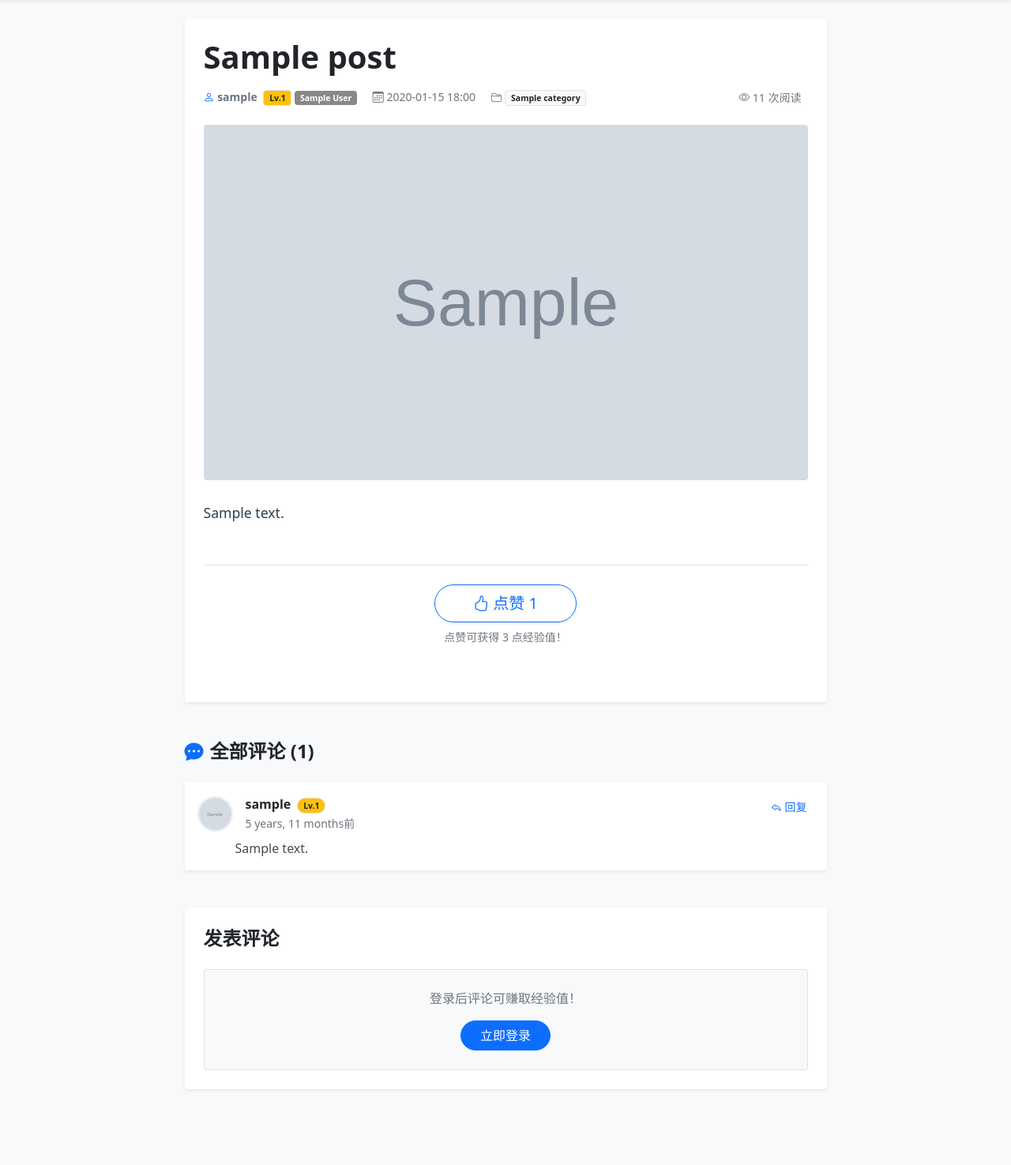
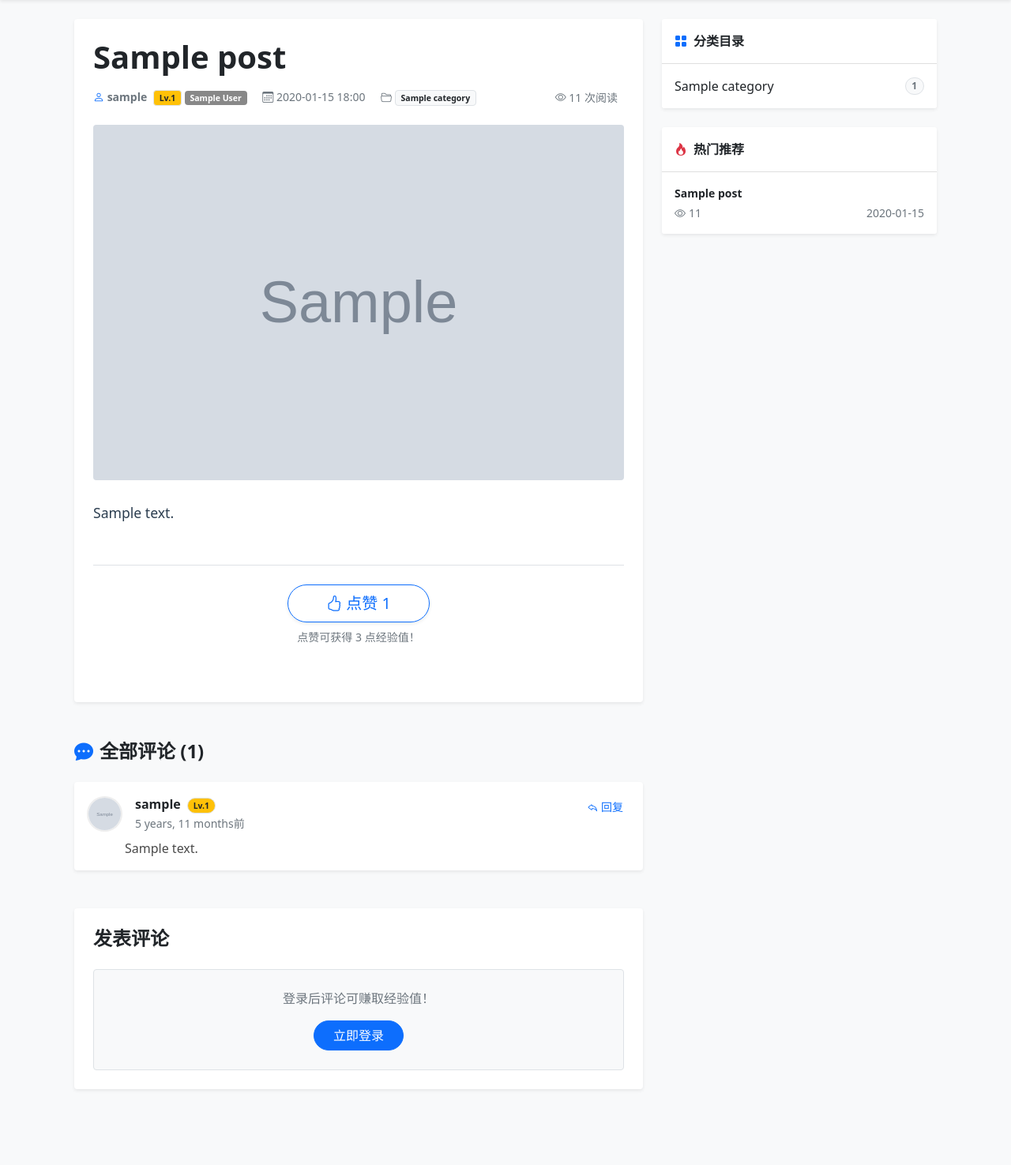
Before and after one commit to TurukawaAkina/MyDjangoBlog, a Django app: page /post/1/ in a window 1280 px wide. Shown: the part 78-1553 px from the top of the page at 79% size. Run offline with Django 5.2, Linux system fonts and the light colour scheme; tables that the repository leaves empty hold one stand-in row (values such as "Sample post"); grey boxes marked "Sample" are stand-in pictures; some libraries are stand-ins or nearby versions.

Commit message:
修改了热门推荐消失的问题

```diff
--- a/MyDjangoBlog/settings.py
+++ b/MyDjangoBlog/settings.py
@@ -74,6 +74,7 @@ TEMPLATES = [
                 'django.template.context_processors.request',
                 'django.contrib.auth.context_processors.auth',
                 'django.contrib.messages.context_processors.messages',
+                'blog.context_processors.blog_sidebar_data',
             ],
         },
     },
--- /dev/null
+++ b/blog/context_processors.py
@@ -0,0 +1,13 @@
+# blog/context_processors.py
+from .models import Post, Category
+
+def blog_sidebar_data(request):
+    """
+    全站通用的侧边栏数据：热门推荐和分类列表
+    """
+    return {
+        # 热门文章
+        'hot_posts': Post.objects.all().order_by('-views')[:5],
+        # 所有分类（用于侧边栏或导航栏）
+        'categories': Category.objects.all(),
+    }
--- a/blog/views.py
+++ b/blog/views.py
@@ -1,10 +1,10 @@
 from django.shortcuts import render, get_object_or_404, redirect
 from .models import Post, Category, Tag, Comment
-from .forms import CommentForm  # 确保你已经创建了 CommentForm
+from .forms import CommentForm
 from django.core.paginator import Paginator
 from django.db.models import Q
 from django.contrib.auth.decorators import login_required
-from django.http import JsonResponse  # 用于点赞 AJAX
+from django.http import JsonResponse
 
 
 def post_list(request):
@@ -19,7 +19,7 @@ def post_list(request):
     if category_id:
         posts = posts.filter(category_id=category_id)
 
-    categories = Category.objects.all()
+    # 分页
     paginator = Paginator(posts, 5)
     page_number = request.GET.get('page')
     page_obj = paginator.get_page(page_number)
@@ -28,9 +28,9 @@ def post_list(request):
     if category_id:
         current_category = get_object_or_404(Category, id=category_id)
 
+    # 这里的 hot_posts 和 categories 已由 context_processor 全局提供
     return render(request, 'blog/post_list.html', {
         'posts': page_obj,
-        'categories': categories,
         'search_query': search_query,
         'current_category': current_category
     })
@@ -46,7 +46,7 @@ def post_detail(request, pk):
     # 获取顶级评论
     comments = post.comments.filter(parent=None).order_by('-created_at')
 
-    # --- 处理评论逻辑 ---
+    # 处理评论逻辑
     if request.method == 'POST':
         if not request.user.is_authenticated:
             return redirect('login')
@@ -57,26 +57,24 @@ def post_detail(request, pk):
             comment.post = post
             comment.user = request.user
 
-            # 处理回复功能 (parent_id)
             parent_id = request.POST.get('parent_id')
             if parent_id:
                 comment.parent_id = parent_id
 
             comment.save()
 
-            # 增加经验值：评论 +5
+            # 增加经验值
             request.user.experience += 5
             request.user.save()
 
             return redirect('blog:post_detail', pk=post.pk)
     else:
-        # 这一步非常重要：实例化空表单发送给模板，否则输入框不显示
         form = CommentForm()
 
     return render(request, 'blog/post_detail.html', {
         'post': post,
         'comments': comments,
-        'comment_form': form  # 传给模板
+        'comment_form': form
     })
 
 
@@ -97,8 +95,8 @@ def post_create(request):
         )
         return redirect('blog:post_detail', pk=post.pk)
 
-    categories = Category.objects.all()
-    return render(request, 'blog/post_form.html', {'categories': categories})
+    # 注意：这里的 categories 也可以直接用全局的，但为了保持逻辑清晰暂留
+    return render(request, 'blog/post_form.html')
 
 
 @login_required
@@ -118,8 +116,7 @@ def post_edit(request, pk):
         post.save()
         return redirect('blog:post_detail', pk=post.pk)
 
-    categories = Category.objects.all()
-    return render(request, 'blog/post_form.html', {'post': post, 'categories': categories})
+    return render(request, 'blog/post_form.html', {'post': post})
 
 
 @login_required
@@ -132,9 +129,6 @@ def post_delete(request, pk):
 
 @login_required
 def post_like(request, pk):
-    """
-    修改点赞逻辑以支持 AJAX 异步请求
-    """
     post = get_object_or_404(Post, pk=pk)
     action = 'unliked'
 
@@ -143,17 +137,14 @@ def post_like(request, pk):
     else:
         post.likes.add(request.user)
         action = 'liked'
-        # 增加经验值：点赞 +3
         request.user.experience += 3
         request.user.save()
 
-    # 如果是 AJAX 请求则返回 JSON
     if request.headers.get('x-requested-with') == 'XMLHttpRequest':
         return JsonResponse({
             'status': 'ok',
-            'count': post.total_likes(),  # 确保 Model 里有 total_likes 方法
+            'count': post.total_likes(),
             'action': action
         })
 
-    # 否则普通重定向
     return redirect('blog:post_detail', pk=pk)
--- a/templates/blog/post_detail.html
+++ b/templates/blog/post_detail.html
@@ -5,8 +5,8 @@
 <link rel="stylesheet" href="https://cdn.jsdelivr.net/npm/bootstrap-icons@1.10.0/font/bootstrap-icons.css">
 
 <div class="container mt-4">
-    <div class="row justify-content-center">
-        <div class="col-md-9">
+    <div class="row">
+        <div class="col-md-8">
             <article class="blog-post mb-5 shadow-sm p-4 bg-white rounded">
                 <h1 class="mb-3 fw-bold">{{ post.title }}</h1>
 
@@ -42,7 +42,9 @@
                     {{ post.get_content_html|safe }}
                 </div>
 
-                <div class="text-center my-5 border-top pt-4">
+                <div class="text-center my-5 border-top pt-4 position-relative">
+                    <div id="xp-animation-container" style="position: absolute; left: 50%; top: -20px; transform: translateX(-50%); pointer-events: none;"></div>
+
                     <button id="like-btn" class="btn {% if user in post.likes.all %}btn-primary{% else %}btn-outline-primary{% endif %} btn-lg rounded-pill px-5 shadow-sm" data-id="{{ post.pk }}">
                         <i class="bi {% if user in post.likes.all %}bi-hand-thumbs-up-fill{% else %}bi-hand-thumbs-up{% endif %}"></i>
                         点赞 <span id="like-count">{{ post.total_likes }}</span>
@@ -60,7 +62,6 @@
 
             <div class="comments-section mb-5">
                 <h4 class="fw-bold mb-4"><i class="bi bi-chat-dots-fill me-2 text-primary"></i>全部评论 ({{ post.comments.count }})</h4>
-
                 {% for comment in comments %}
                     <div class="card mb-3 border-0 shadow-sm" id="comment-{{ comment.id }}">
                         <div class="card-body">
@@ -69,22 +70,17 @@
                                     {% if comment.user.avatar %}
                                         <img src="{{ comment.user.avatar.url }}" class="rounded-circle me-3" style="width: 45px; height: 45px; object-fit: cover; border: 2px solid #eee;">
                                     {% else %}
-                                        <div class="rounded-circle me-3 bg-secondary d-flex align-items-center justify-content-center text-white" style="width: 45px; height: 45px;">
-                                            {{ comment.user.username|first|upper }}
-                                        </div>
+                                        <div class="rounded-circle me-3 bg-secondary d-flex align-items-center justify-content-center text-white" style="width: 45px; height: 45px;">{{ comment.user.username|first|upper }}</div>
                                     {% endif %}
                                     <div>
                                         <div class="fw-bold text-dark">
                                             {{ comment.user.nickname|default:comment.user.username }}
-                                            <span class="badge rounded-pill bg-warning text-dark border ms-1 small" style="font-size: 0.65rem;">
-                                                Lv.{{ comment.user.level }}
-                                            </span>
+                                            <span class="badge rounded-pill bg-warning text-dark border ms-1 small" style="font-size: 0.65rem;">Lv.{{ comment.user.level }}</span>
                                         </div>
                                         <small class="text-muted">{{ comment.created_at|timesince }}前</small>
                                     </div>
                                 </div>
-                                <button class="btn btn-sm btn-link text-primary text-decoration-none"
-                                   onclick="prepareReply({{ comment.id }}, '{{ comment.user.nickname|default:comment.user.username }}')">
+                                <button class="btn btn-sm btn-link text-primary text-decoration-none" onclick="prepareReply({{ comment.id }}, '{{ comment.user.nickname|default:comment.user.username }}')">
                                     <i class="bi bi-reply"></i> 回复
                                 </button>
                             </div>
@@ -118,13 +114,10 @@
                     <form method="post" action="{% url 'blog:post_detail' post.pk %}">
                         {% csrf_token %}
                         <input type="hidden" name="parent_id" id="parent_id_input" value="">
-
                         {{ comment_form|crispy }}
-
                         <div class="d-flex align-items-center mt-3">
                             <button type="submit" class="btn btn-primary px-5 rounded-pill shadow">提交评论</button>
-                            <button type="button" id="cancel-reply-btn" class="btn btn-link text-muted ms-3 text-decoration-none"
-                                    style="display:none;" onclick="resetReplyForm()">取消回复</button>
+                            <button type="button" id="cancel-reply-btn" class="btn btn-link text-muted ms-3 text-decoration-none" style="display:none;" onclick="resetReplyForm()">取消回复</button>
                         </div>
                     </form>
                 {% else %}
@@ -135,25 +128,58 @@
                 {% endif %}
             </div>
         </div>
+
+        <div class="col-md-4">
+            <div class="card shadow-sm border-0 mb-4 bg-white">
+                <div class="card-header bg-white fw-bold py-3"><i class="bi bi-grid-fill me-2 text-primary"></i>分类目录</div>
+                <div class="list-group list-group-flush">
+                    {% for cat in categories %}
+                        <a href="{% url 'blog:post_list' %}?category={{ cat.id }}" class="list-group-item list-group-item-action d-flex justify-content-between align-items-center border-0 py-3">
+                            <span>{{ cat.name }}</span>
+                            <span class="badge bg-light text-muted border rounded-pill">{{ cat.post_set.count }}</span>
+                        </a>
+                    {% endfor %}
+                </div>
+            </div>
+
+            <div class="card shadow-sm border-0 mb-4 bg-white">
+                <div class="card-header bg-white fw-bold py-3"><i class="bi bi-fire me-2 text-danger"></i>热门推荐</div>
+                <div class="list-group list-group-flush">
+                    {% for hp in hot_posts %}
+                        <a href="{% url 'blog:post_detail' hp.pk %}" class="list-group-item list-group-item-action border-0 py-3">
+                            <div class="text-truncate small fw-bold mb-1">{{ hp.title }}</div>
+                            <div class="d-flex justify-content-between align-items-center">
+                                <small class="text-muted"><i class="bi bi-eye me-1"></i>{{ hp.views }}</small>
+                                <small class="text-muted">{{ hp.created_at|date:"Y-m-d" }}</small>
+                            </div>
+                        </a>
+                    {% endfor %}
+                </div>
+            </div>
+        </div>
     </div>
 </div>
 
 <script>
-    // 回复功能逻辑
+    // 经验值动画
+    function animateXP(amount) {
+        const container = document.getElementById('xp-animation-container');
+        const xpEl = document.createElement('div');
+        xpEl.className = 'xp-float-text';
+        xpEl.innerText = '+' + amount + ' XP';
+        container.appendChild(xpEl);
+        setTimeout(() => xpEl.remove(), 1000);
+    }
+
     function prepareReply(commentId, displayName) {
         document.getElementById('parent_id_input').value = commentId;
         document.getElementById('reply-title').innerHTML = '<i class="bi bi-reply-fill"></i> 回复 <span class="text-primary">@' + displayName + '</span>';
         document.getElementById('cancel-reply-btn').style.display = "inline-block";
-
-        // 平滑滚动到表单
         window.scrollTo({
             top: document.getElementById('comment-form-at').offsetTop - 100,
             behavior: 'smooth'
         });
-
-        // 自动聚焦输入框
-        const textarea = document.querySelector('#comment-form-at textarea');
-        if(textarea) textarea.focus();
+        document.querySelector('#comment-form-at textarea').focus();
     }
 
     function resetReplyForm() {
@@ -185,6 +211,7 @@
                     if (data.action === 'liked') {
                         btn.classList.replace('btn-outline-primary', 'btn-primary');
                         icon.classList.replace('bi-hand-thumbs-up', 'bi-hand-thumbs-up-fill');
+                        animateXP(3); // 触发动画
                     } else {
                         btn.classList.replace('btn-primary', 'btn-outline-primary');
                         icon.classList.replace('bi-hand-thumbs-up-fill', 'bi-hand-thumbs-up');
@@ -204,7 +231,21 @@
     .post-content img { max-width: 100%; height: auto; border-radius: 12px; margin: 20px 0; box-shadow: 0 4px 10px rgba(0,0,0,0.1); }
     .post-content pre { background-color: #272822; color: #f8f8f2; padding: 20px; border-radius: 8px; overflow-x: auto; margin: 20px 0; }
     .badge { vertical-align: middle; }
-    /* 鼠标悬停卡片阴影加深 */
-    .card { transition: box-shadow 0.3s ease; }
+    .list-group-item:hover { background-color: #f8f9ff !important; }
+
+    /* XP 浮动动画样式 */
+    .xp-float-text {
+        position: absolute;
+        color: #ffc107;
+        font-weight: bold;
+        font-size: 1.5rem;
+        z-index: 100;
+        animation: floatUpAndFade 1s ease-out forwards;
+        text-shadow: 1px 1px 2px rgba(0,0,0,0.3);
+    }
+    @keyframes floatUpAndFade {
+        0% { transform: translateY(0); opacity: 1; }
+        100% { transform: translateY(-60px); opacity: 0; }
+    }
 </style>
 {% endblock %}
```
